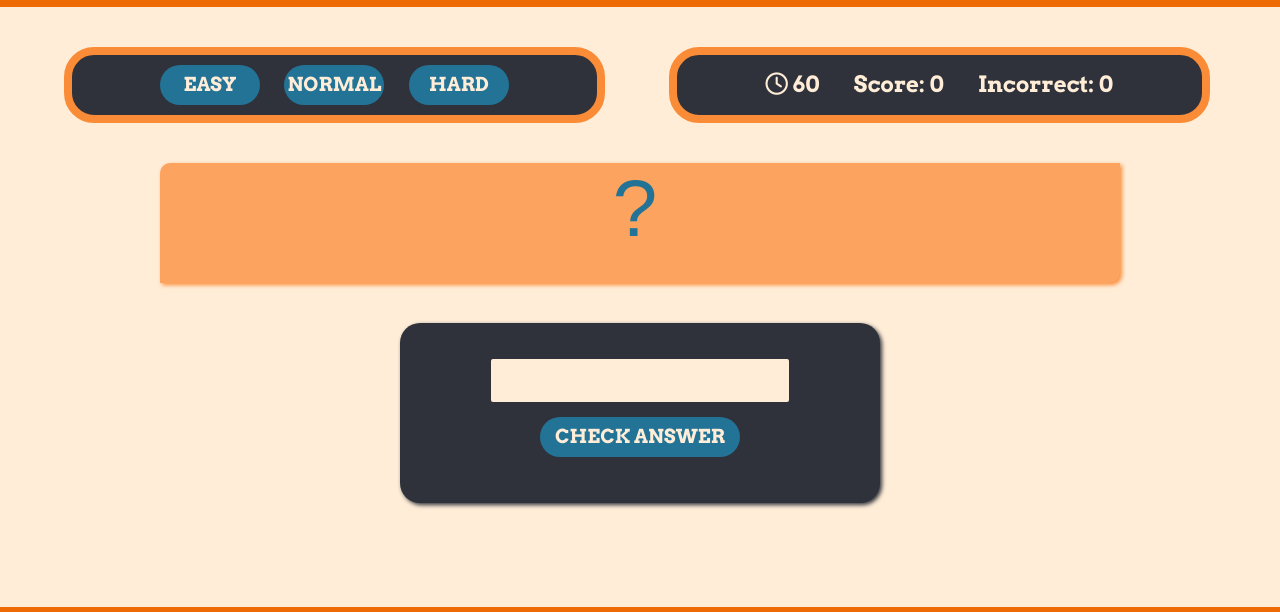
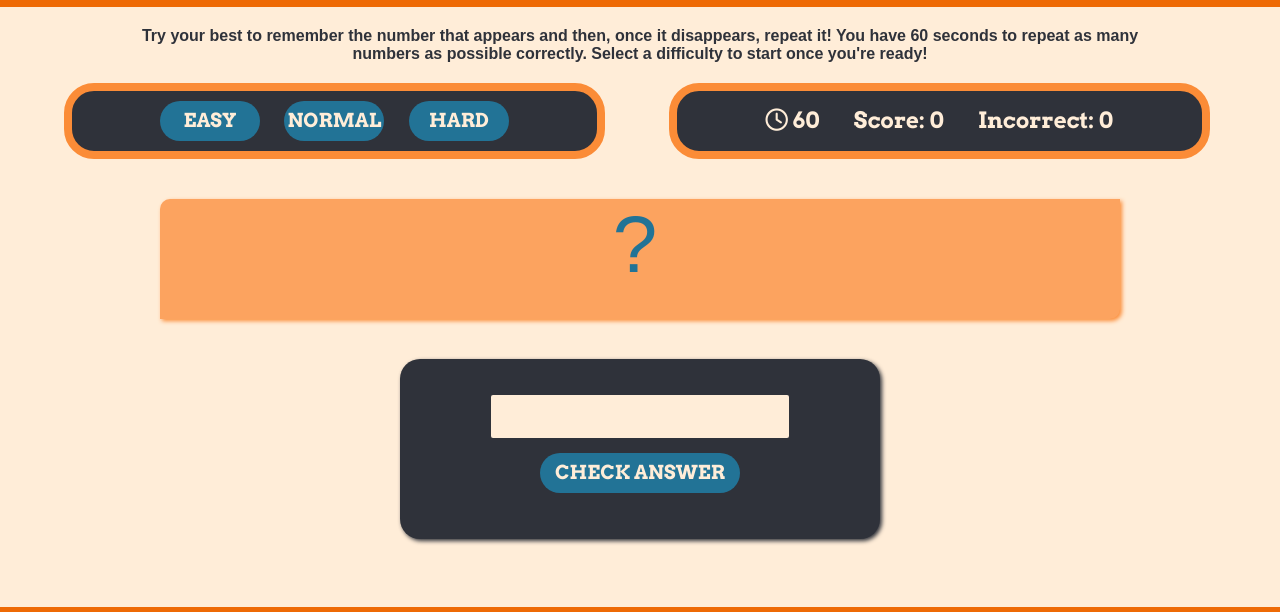
Before and after one commit to Shabucky1812/unforgettable, a plain HTML site: page index.html in a window 1280 px wide. Shown: the part 93-705 px from the top of the page. Drawn offline with Linux system fonts and the light colour scheme; some packages are replaced by stand-ins of ours; a script that the page names is missing; a web font is replaced by a local one.

Commit message:
Addinstructions text for better UX

```diff
--- a/assets/css/style.css
+++ b/assets/css/style.css
@@ -22,7 +22,7 @@ body {
     color: #227396;
 }
 
-h1, h2, h3 {
+h1 {
     font-family: 'Arvo', serif;
     font-weight: 700;
     color: #2F323A;
@@ -44,12 +44,23 @@ header h1 {
     padding-top: 10px;
 }
 
-/* styling for both bars below header */
+/* instructions */
+
+#instructions {
+    color: #2F323A;
+    width: 90%;
+    max-width: 1000px;
+    font-weight: 600;
+    text-align: center;
+    margin: 20px auto 0;
+}
+
+/* styling for both bars below instructions */
 
 #difficulty-section, #stats-section {
     height: 60px;
     width: 41%;
-    margin: 40px 0 40px 5%;
+    margin: 20px 0 40px 5%;
     border: 8px solid #FB8C37;
     border-radius: 30px;
     float: left;
@@ -214,7 +225,7 @@ footer {
 
     #output-display p {
         font-size: 3em;
-        letter-spacing: 10px;
+        letter-spacing: 8px;
         padding: 10px;
     }
 
--- a/index.html
+++ b/index.html
@@ -8,6 +8,7 @@
     <!-- font awesome script -->
     <script src="https://kit.fontawesome.com/b327c6348f.js" crossorigin="anonymous"></script>
 
+    <!-- sweetalert2 script -->
     <script src="//cdn.jsdelivr.net/npm/sweetalert2@11"></script>
 
     <link rel="stylesheet" href="assets/css/style.css">
@@ -20,6 +21,11 @@
     <header>
         <h1>unforgettable.</h1>
     </header>
+
+    <!-- instruction text -->
+    <div id="instructions">
+        <p>Try your best to remember the number that appears and then, once it disappears, repeat it! You have 60 seconds to repeat as many numbers as possible correctly. Select a difficulty to start once you're ready!</p>
+    </div>
 
     <!-- difficulty settings section -->
     <section>
```
